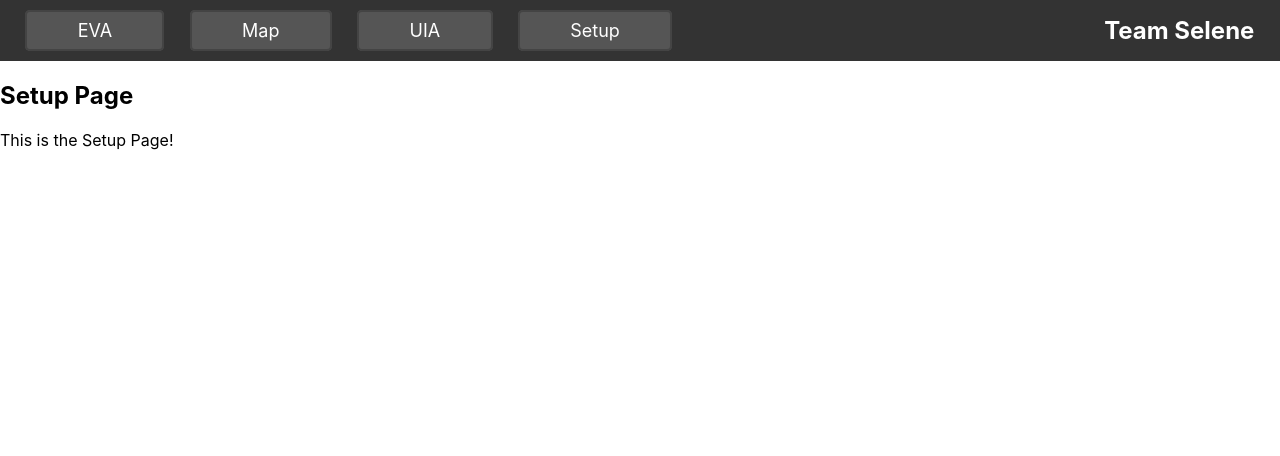
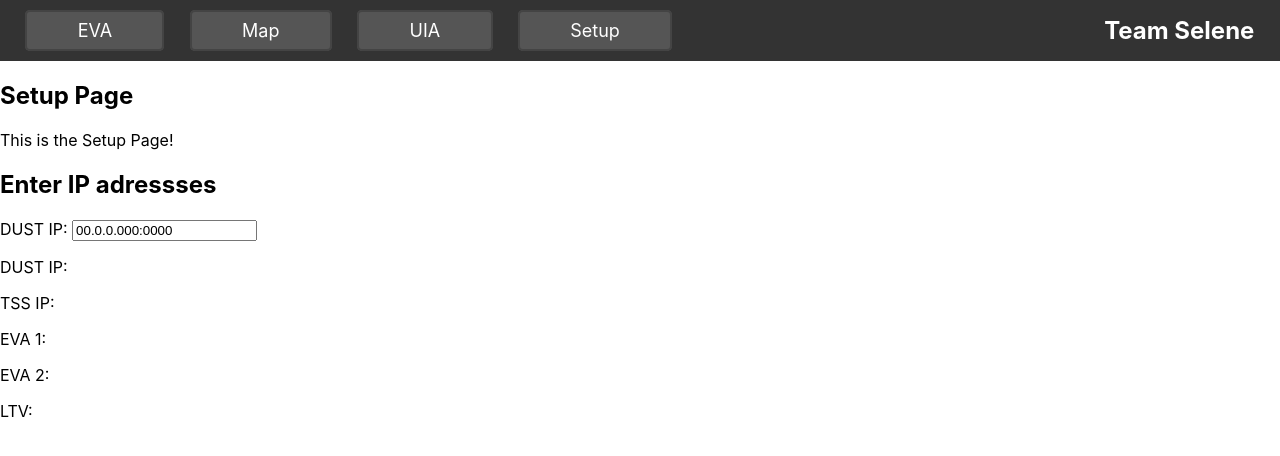
Before and after one commit to coolD9/Selene-in-SUITS, a React (Create React App) app in the folder User_Interface/UI_Main/client/: page / in a window 1280 px wide. Shown: the top 456 px of the page. Built offline with nearby package versions, Linux system fonts and the light colour scheme.

Commit message:
Setup to GUI Branch

```diff
--- a/User_Interface/UI_Main/client/src/components/Setup.js
+++ b/User_Interface/UI_Main/client/src/components/Setup.js
@@ -18,6 +18,20 @@ function Setup() {
     <div>
         <h2>Setup Page</h2>
         <p>This is the Setup Page!</p>
+
+        <h2>Enter IP adressses</h2>
+
+        <label>
+        DUST IP: <input name="myInput" defaultValue="00.0.0.000:0000" />
+        </label>
+
+        <p>DUST IP:</p>
+        <p>TSS IP:</p>
+
+        <p>EVA 1:</p>
+        <p>EVA 2:</p>
+        <p>LTV:</p>
+
     </div>
   )
 }
```
